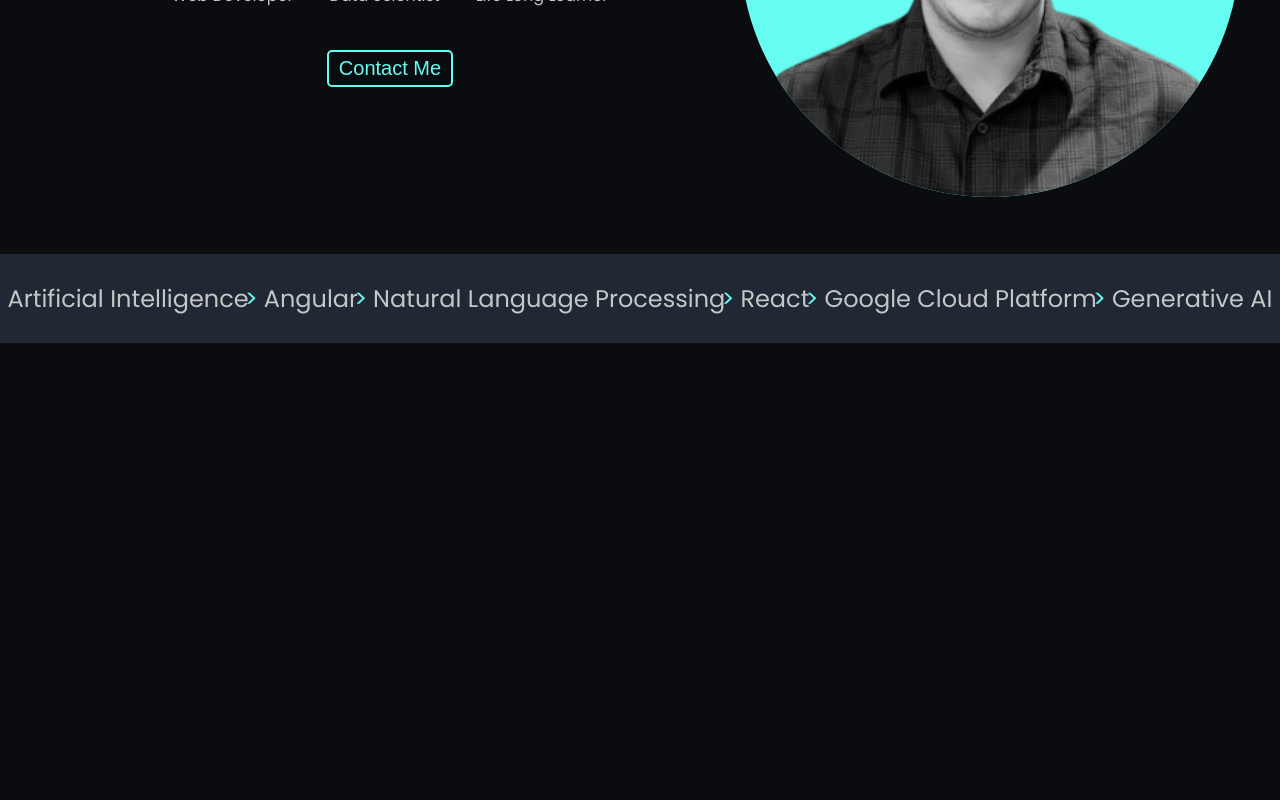
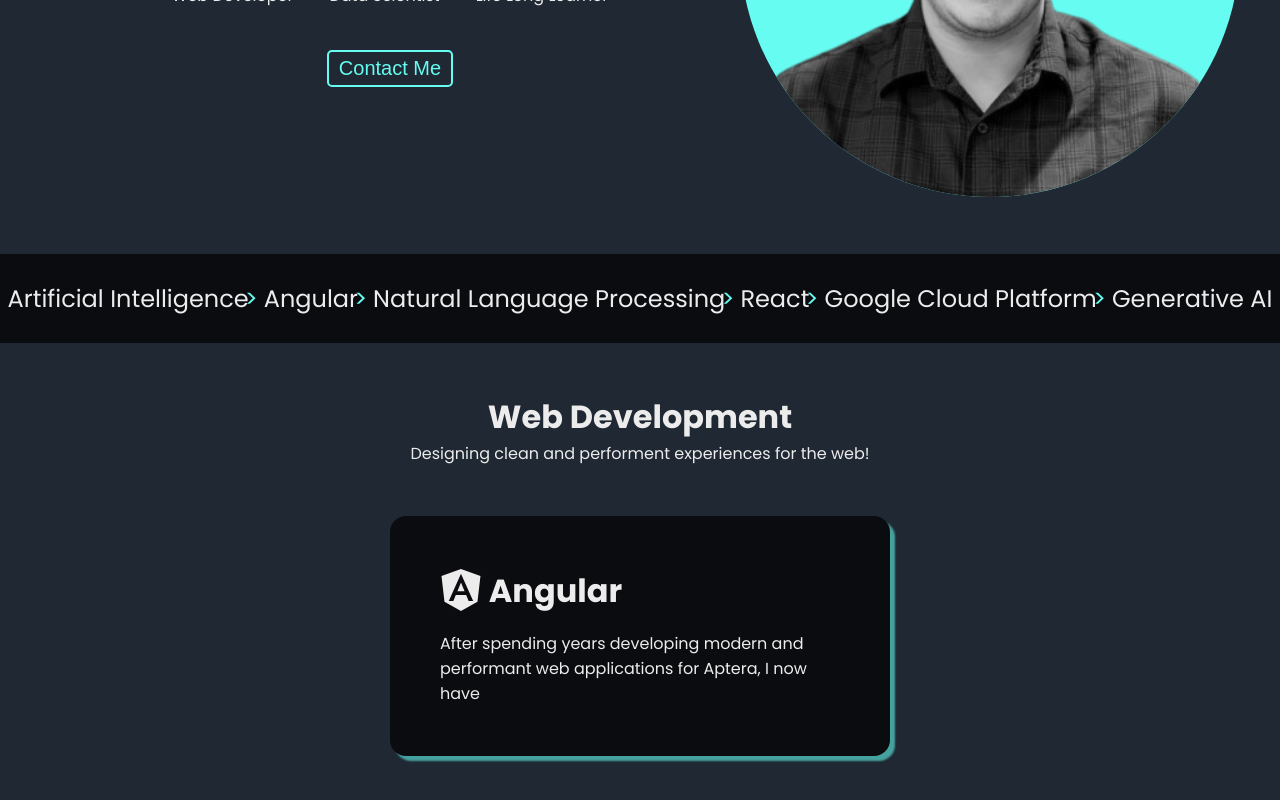
Before and after one commit to ptallo/personal_website, a React (Vite) app: page / in a window 1280 px wide. Shown: the part 416-1216 px from the top of the page. Before the commit the page ends 800 px from the top, so only its background shows below. Built offline with nearby package versions, Linux system fonts and the light colour scheme.

Commit message:
initial cards definition

```diff
--- a/src/App.tsx
+++ b/src/App.tsx
@@ -2,6 +2,7 @@ import './App.scss'
 import { HeroImage } from './components/HeroImage/HeroImage'
 import { KeywordBar } from './components/KeywordBar/KeywordBar'
 import { Navbar } from './components/Navbar/Navbar'
+import { WebDevelopmentSection } from './components/WebDevelopmentSection/WebDevelopmentSection'
 
 function App() {
 
@@ -10,6 +11,7 @@ function App() {
       <Navbar/>
       <HeroImage/>
       <KeywordBar/>
+      <WebDevelopmentSection/>
     </div>
   )
 }
--- /dev/null
+++ b/src/components/WebDevelopmentSection/WebDevelopmentSection.scss
@@ -0,0 +1,34 @@
+@import "../../index.scss";
+
+.web-development {
+    padding: 50px 0;
+    display: flex;
+    flex-direction: column;
+    align-items: center;
+
+    & > * {
+        color: $text-color;
+    }
+
+    & > p {
+        padding: 0 0 50px 0;
+    }
+}
+
+.cards {
+    display: flex;
+    flex-direction: row;
+    justify-content: space-around;
+}
+
+.card {
+    background-color: $background-color-2;
+    width: 400px;
+    padding: 50px;
+    border-radius: 1em;
+    box-shadow: 5px 5px 2px $accent-color-2;
+
+    & > h1 {
+        margin: 0 auto 0.5em auto;
+    }
+}
--- /dev/null
+++ b/src/components/WebDevelopmentSection/WebDevelopmentSection.tsx
@@ -0,0 +1,18 @@
+import './WebDevelopmentSection.scss';
+import { FontAwesomeIcon } from '@fortawesome/react-fontawesome';
+import { faAngular } from '@fortawesome/free-brands-svg-icons';
+
+
+export function WebDevelopmentSection() {
+  return <div className='web-development'>
+    <h1>Web Development</h1>
+    <p>Designing clean and performent experiences for the web!</p>
+
+    <div className="cards">
+      <div className="card">
+        <h1><FontAwesomeIcon icon={faAngular} size='xl' /> Angular</h1>
+        <p>After spending years developing modern and performant web applications for Aptera, I now have</p>
+      </div>
+    </div>
+  </div>;
+}
--- a/src/index.scss
+++ b/src/index.scss
@@ -1,8 +1,8 @@
 @import url('https://fonts.googleapis.com/css2?family=Poppins:ital,wght@0,100;0,200;0,300;0,400;0,500;0,600;0,700;0,800;0,900;1,100;1,200;1,300;1,400;1,500;1,600;1,700;1,800;1,900&display=swap');
 
-$background-color: #0b0c10;
-$background-color-2: #1F2833;
-$text-color: #C5C6C7;
+$background-color-2: #0b0c10;
+$background-color: #1F2833;
+$text-color: #ececec;
 $accent-color: #66fcf1;
 $accent-color-2: #45a29e;
 
```
